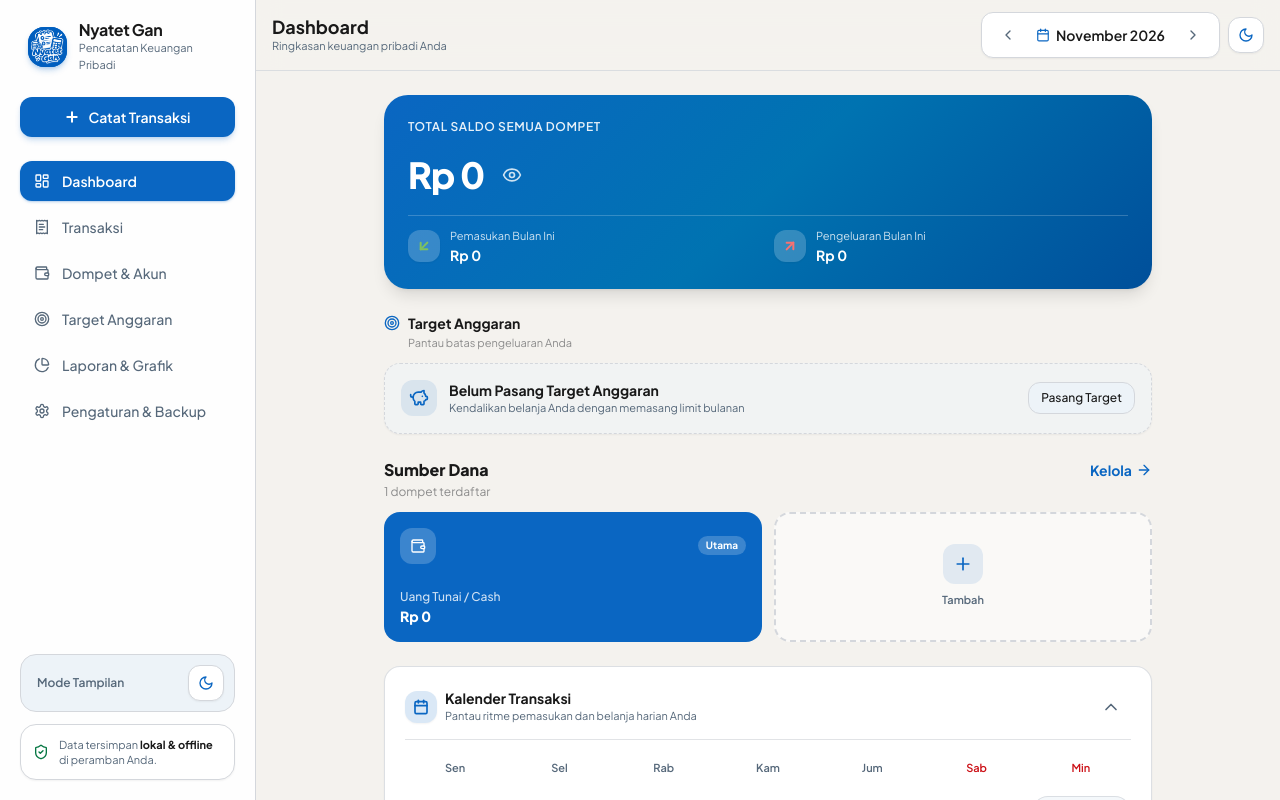
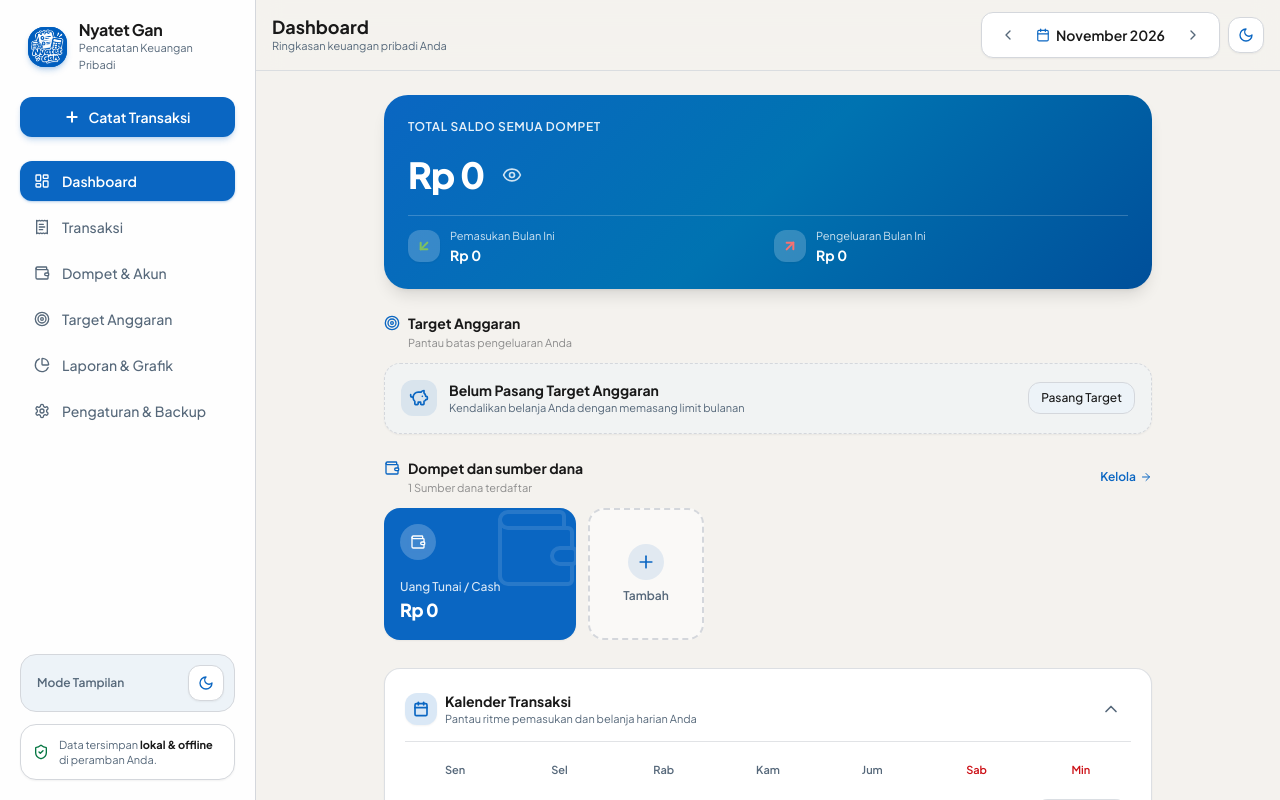
Before and after one commit to Riskypr/Nyatet-gan, a Next.js app: page / in a window 1280 px wide. Shown: the top 800 px of the page. Built offline with nearby package versions, Linux system fonts and the light colour scheme.

Commit message:
ui(home): sesuaikan bentuk card dan margin carousel sumber dana

```diff
--- a/app/page.tsx
+++ b/app/page.tsx
@@ -11,6 +11,7 @@ import {
   ChevronUp,
   ChevronLeft,
   ChevronRight,
+  Wallet as WalletIcon,
   PiggyBank,
   Eye,
   EyeOff,
@@ -27,6 +28,7 @@ import { formatRupiah } from '@/lib/utils/currency';
 import { getRemainingDaysLabel } from '@/lib/utils/date';
 import { Card } from '@/components/ui/Card';
 import { Button } from '@/components/ui/Button';
+import { WalletCard } from '@/components/wallets/WalletCard';
 import { WalletModal } from '@/components/wallets/WalletModal';
 import { BudgetProgressBar } from '@/components/budget/BudgetProgressBar';
 import { TransactionItem } from '@/components/transactions/TransactionItem';
@@ -426,128 +428,50 @@ export default function DashboardPage() {
         )}
       </div>
 
-      {/* 3. Sumber Dana */}
+      {/* 3. Dompet dan sumber dana (Horizontal Carousel) */}
       <div className="flex flex-col gap-3">
-        <div className="flex items-start justify-between">
+        <div className="flex items-center justify-between">
           <div>
-            <h3 className="text-base font-extrabold text-text-primary">Sumber Dana</h3>
-            <p className="text-xs text-text-muted mt-0.5">
+            <div className="flex items-center gap-2">
+              <WalletIcon className="w-4 h-4 text-primary" />
+              <h3 className="text-sm font-bold text-text-primary">Dompet dan sumber dana</h3>
+            </div>
+            <p className="text-[11px] text-text-muted mt-0.5 ml-6">
               {wallets.length > 0
-                ? `${wallets.length} dompet terdaftar`
+                ? `${wallets.length} Sumber dana terdaftar`
                 : 'Belum ada sumber dana'}
             </p>
           </div>
           <Link
             href="/wallets"
-            className="text-sm font-bold text-primary hover:underline flex items-center gap-1 mt-0.5"
+            className="text-xs font-semibold text-primary hover:underline flex items-center gap-1"
           >
             <span>Kelola</span>
-            <ArrowRight className="w-4 h-4" />
+            <ArrowRight className="w-3 h-3" />
           </Link>
         </div>
 
-        {/* Grid 2 kartu per baris, horizontal scroll jika lebih */}
-        {wallets.length > 0 ? (
-          <div className="grid grid-cols-2 gap-3">
-            {wallets.map((w) => {
-              const primaryWallet = wallets.reduce((prev, cur) =>
-                cur.currentBalance > prev.currentBalance ? cur : prev
-              );
-              const isPrimary = w.id === primaryWallet.id;
+        {/* Smooth snap-scroll carousel — rata kiri sejajar judul, card berikutnya mengintip di kanan */}
+        <div
+          className="flex items-stretch gap-3 overflow-x-auto pb-1 snap-x snap-mandatory scroll-smooth scrollbar-none"
+          style={{ scrollbarWidth: 'none', msOverflowStyle: 'none' }}
+        >
+          {wallets.map((w) => (
+            <div key={w.id} className="snap-start">
+              <WalletCard wallet={w} isCompact />
+            </div>
+          ))}
 
-              // Heuristik badge tipe dari nama/icon
-              const getBadge = () => {
-                const n = w.name.toLowerCase();
-                if (n.includes('tunai') || n.includes('cash') || w.icon === 'Banknote') return 'Tunai';
-                if (n.includes('gopay') || n.includes('ovo') || n.includes('dana') || n.includes('ewallet') || w.icon === 'Smartphone') return 'Digital';
-                if (n.includes('bca') || n.includes('bni') || n.includes('bri') || n.includes('mandiri') || n.includes('rekening') || w.icon === 'CreditCard') return 'Bank';
-                return 'Dompet';
-              };
-
-              return (
-                <div
-                  key={w.id}
-                  className={cn(
-                    'rounded-2xl p-4 flex flex-col justify-between gap-4 min-h-[130px] transition-all',
-                    !isPrimary && 'bg-surface-alt border border-border/50'
-                  )}
-                  style={isPrimary ? { backgroundColor: w.color } : undefined}
-                >
-                  {/* Top row: icon + badge */}
-                  <div className="flex items-center justify-between">
-                    <div
-                      className="w-9 h-9 rounded-xl flex items-center justify-center shrink-0"
-                      style={{
-                        backgroundColor: isPrimary
-                          ? 'rgba(255,255,255,0.20)'
-                          : `${w.color}22`,
-                      }}
-                    >
-                      <CategoryIcon
-                        name={w.icon || 'Wallet'}
-                        color={isPrimary ? '#ffffff' : w.color}
-                        size="sm"
-                        className="!bg-transparent !p-0 !w-auto !h-auto"
-                      />
-                    </div>
-                    <span
-                      className={cn(
-                        'text-[10px] font-bold px-2 py-0.5 rounded-full shrink-0',
-                        isPrimary
-                          ? 'bg-white/20 text-white'
-                          : 'bg-surface border border-border text-text-muted'
-                      )}
-                    >
-                      {isPrimary ? 'Utama' : getBadge()}
-                    </span>
-                  </div>
-
-                  {/* Bottom: name + balance */}
-                  <div className="min-w-0">
-                    <p
-                      className={cn(
-                        'text-xs font-medium truncate leading-tight',
-                        isPrimary ? 'text-white/80' : 'text-text-secondary'
-                      )}
-                    >
-                      {w.name}
-                    </p>
-                    <p
-                      className={cn(
-                        'text-sm font-extrabold truncate mt-0.5',
-                        isPrimary ? 'text-white' : 'text-text-primary'
-                      )}
-                      suppressHydrationWarning
-                    >
-                      {isBalanceHidden ? '••••••••' : formatRupiah(w.currentBalance)}
-                    </p>
-                  </div>
-                </div>
-              );
-            })}
-
-            {/* Tombol tambah dompet baru */}
-            <button
-              onClick={() => setIsWalletModalOpen(true)}
-              className="flex flex-col items-center justify-center gap-2 rounded-2xl border-2 border-dashed border-border bg-surface/50 hover:bg-surface-alt/60 text-text-secondary transition-all hover:border-primary/40 cursor-pointer min-h-[130px] select-none"
-            >
-              <div className="w-10 h-10 rounded-xl bg-primary/10 text-primary flex items-center justify-center">
-                <Plus className="w-5 h-5" />
-              </div>
-              <span className="text-[11px] font-semibold">Tambah</span>
-            </button>
-          </div>
-        ) : (
           <button
             onClick={() => setIsWalletModalOpen(true)}
-            className="flex flex-col items-center justify-center gap-2 rounded-2xl border-2 border-dashed border-border bg-surface/50 hover:bg-surface-alt/60 text-text-secondary transition-all hover:border-primary/40 cursor-pointer min-h-[130px] select-none w-full"
+            className="flex flex-col items-center justify-center gap-2 rounded-2xl border-2 border-dashed border-border bg-surface/50 hover:bg-surface-alt/60 text-text-secondary shrink-0 transition-all hover:border-primary/40 cursor-pointer min-w-[116px] h-[132px] select-none"
           >
-            <div className="w-10 h-10 rounded-xl bg-primary/10 text-primary flex items-center justify-center">
+            <div className="w-9 h-9 rounded-full bg-primary/10 text-primary flex items-center justify-center">
               <Plus className="w-5 h-5" />
             </div>
-            <span className="text-[11px] font-semibold">Tambah Dompet</span>
+            <span className="text-xs font-semibold">Tambah</span>
           </button>
-        )}
+        </div>
       </div>
 
       {/* Kalender Transaksi Interaktif */}
--- a/components/wallets/WalletCard.tsx
+++ b/components/wallets/WalletCard.tsx
@@ -42,7 +42,7 @@ export function WalletCard({ wallet, onEdit, onDelete, isCompact = false }: Wall
 
     return (
       <div
-        className="relative flex flex-col justify-between rounded-2xl p-4 min-w-[200px] w-[200px] h-[130px] shrink-0 overflow-hidden shadow-sm transition-all hover:shadow-md hover:scale-[1.02] active:scale-[0.98] select-none"
+        className="relative flex flex-col justify-between rounded-2xl p-4 min-w-[172px] w-[172px] sm:min-w-[192px] sm:w-[192px] h-[132px] shrink-0 overflow-hidden shadow-xs transition-all hover:shadow-md hover:scale-[1.01] active:scale-[0.99] select-none"
         style={{
           backgroundColor: wallet.color,
         }}
@@ -52,10 +52,10 @@ export function WalletCard({ wallet, onEdit, onDelete, isCompact = false }: Wall
           <WatermarkIcon className="w-24 h-24" style={{ color: '#fff' }} strokeWidth={1} />
         </div>
 
-        {/* Top-left: Category icon */}
-        <div className="relative z-10">
+        {/* Top-left: Category icon (lingkaran sesuai referensi) */}
+        <div className="relative z-10 flex items-center justify-between">
           <div
-            className="w-9 h-9 rounded-xl flex items-center justify-center backdrop-blur-sm"
+            className="w-9 h-9 rounded-full flex items-center justify-center backdrop-blur-xs"
             style={{ backgroundColor: 'rgba(255,255,255,0.22)' }}
           >
             <CategoryIcon name={wallet.icon || 'Wallet'} color="#ffffff" size="sm" className="!bg-transparent !p-0 !w-auto !h-auto" />
@@ -65,13 +65,13 @@ export function WalletCard({ wallet, onEdit, onDelete, isCompact = false }: Wall
         {/* Bottom-left: Name + Balance */}
         <div className="relative z-10 mt-auto min-w-0">
           <p
-            className="text-[11px] font-medium truncate leading-tight"
-            style={{ color: 'rgba(255,255,255,0.78)' }}
+            className="text-xs font-medium truncate leading-tight"
+            style={{ color: 'rgba(255,255,255,0.85)' }}
           >
             {wallet.name}
           </p>
           <p
-            className="text-base font-extrabold tracking-tight truncate mt-0.5"
+            className="text-base sm:text-lg font-extrabold tracking-tight truncate mt-0.5"
             style={{ color: '#ffffff' }}
             suppressHydrationWarning
           >
```
